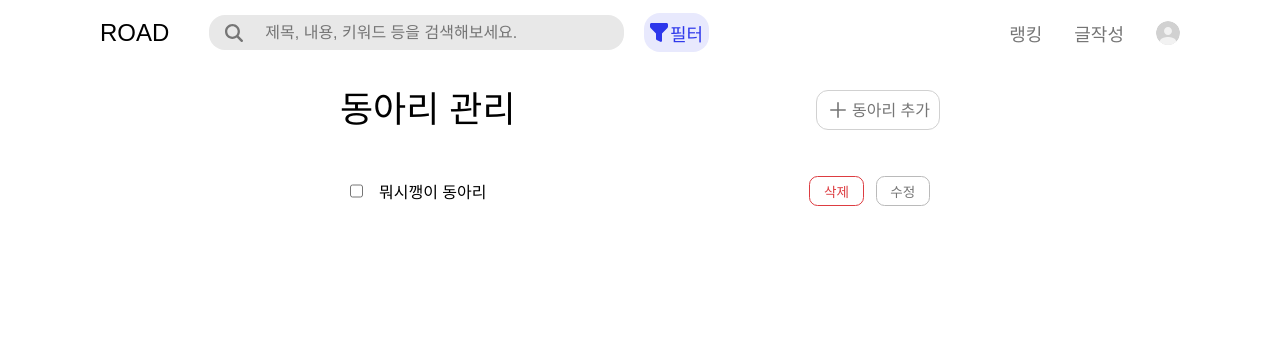
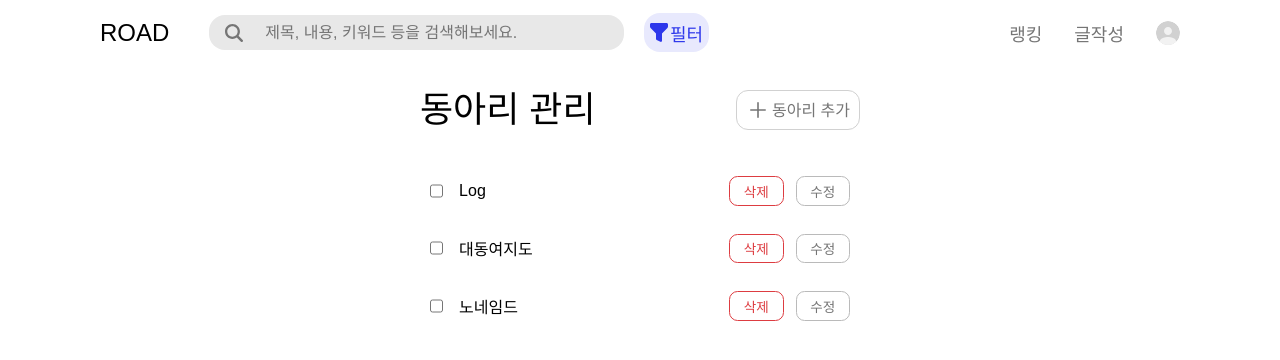
Before and after one commit to Log-Road/Road-FrontEnd, a React (Create React App) app: page /clubManagement in a window 1280 px wide. Shown: the top 360 px of the page. Built offline with nearby package versions, Linux system fonts and the light colour scheme.

Commit message:
✨ :: 동아리 이름 지정하기

```diff
--- a/src/pages/Admin/ClubManagement.jsx
+++ b/src/pages/Admin/ClubManagement.jsx
@@ -6,31 +6,37 @@ import DeleteButton from "../../components/Button/DeleteButton";
 import UpdateButton from "../../components/Button/UpdateButton";
 
 export default function ClubManagement() {
+  const ClubData = [
+    { name: "Log" },
+    { name: "대동여지도" },
+    { name: "노네임드" },
+  ];
+
   return (
     <Container>
       <Header />
 
       <InnerContainer>
         <Contents>
-
           <TopWrap>
             <Title>동아리 관리</Title>
             <PlusButton />
           </TopWrap>
 
           <InfoWrap>
-            <ClubWrap>
+            {ClubData.map((value, index) => (
+              <ClubWrap id={index}>
                 <CheckWrap>
                   <input type="checkbox" />
-                <label>뭐시깽이 동아리</label>
+                  <label>{value.name}</label>
                 </CheckWrap>
 
                 <ButtonWrap>
                   <DeleteButton />
                   <UpdateButton />
                 </ButtonWrap>
-
               </ClubWrap>
+            ))}
           </InfoWrap>
         </Contents>
       </InnerContainer>
@@ -39,7 +45,7 @@ export default function ClubManagement() {
 }
 
 const Container = styled.div`
-  width: 100%;
+  width: 100vw;
   height: 100%;
   display: flex;
   flex-direction: column;
@@ -55,10 +61,10 @@ const InnerContainer = styled.div`
 `;
 
 const Contents = styled.div`
-  width: 600px;
+  width: 34.375%;
   display: flex;
   flex-direction: column;
-  gap: 40px;
+  gap: 2.5em;
 `;
 
 const TopWrap = styled.div`
@@ -70,24 +76,24 @@ const TopWrap = styled.div`
 const InfoWrap = styled.div`
   display: flex;
   flex-direction: column;
-  gap: 28px;
+  gap: 1.75em;
 `;
 
 const ClubWrap = styled.div`
   display: flex;
   justify-content: space-between;
   align-items: center;
-  padding: 0 10px;
+  padding: 0 0.63em;
 `;
 
 const ButtonWrap = styled.div`
   display: flex;
-  gap: 12px;
+  gap: 0.75em;
 `;
 
 const CheckWrap = styled.div`
   display: flex;
-  gap: 16px;
+  gap: 1em;
 `;
 
 const Title = styled.p`
```
Lines whose indentation alone changed are shown as unchanged.
